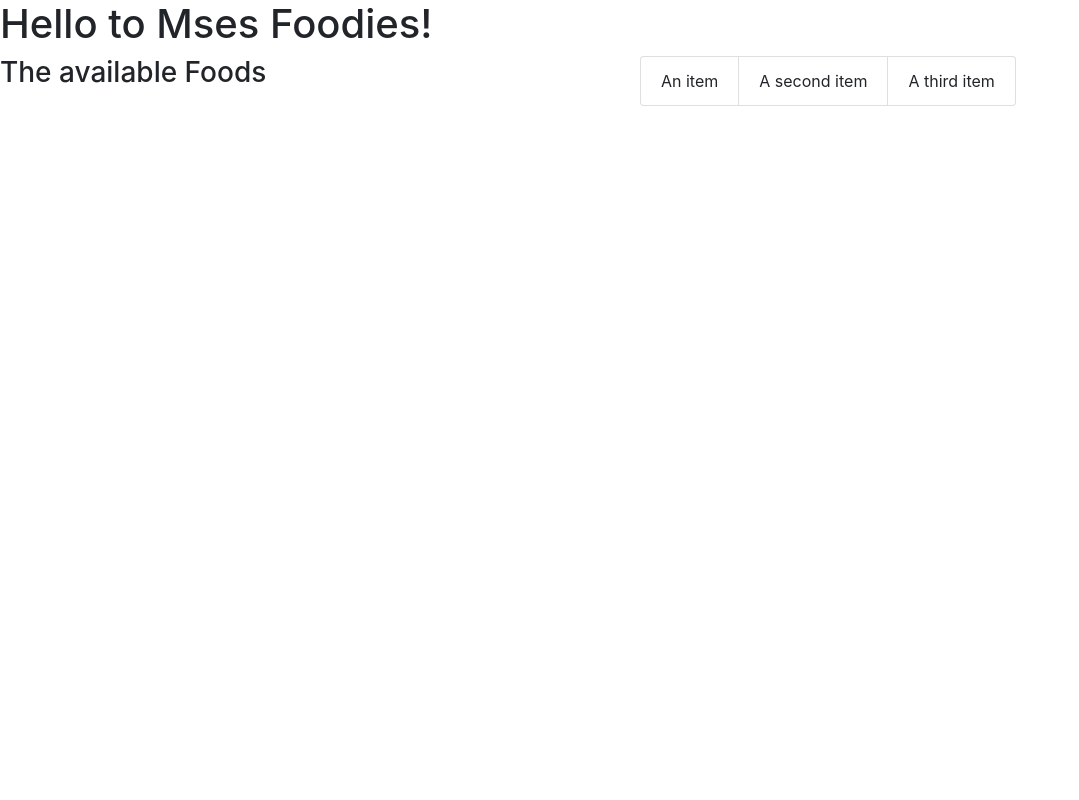
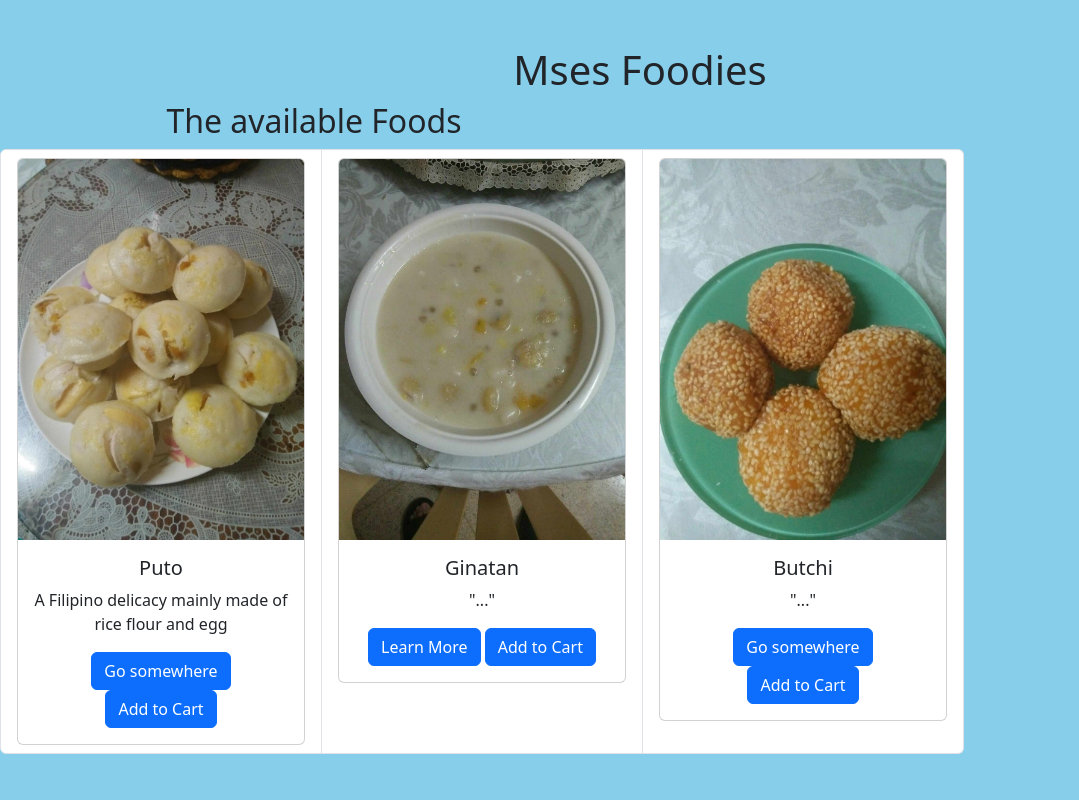
Before and after one commit to ledanken/mses-foodies, a Django app: page / in a window 1280 px wide. Shown: the whole page, without its empty margins (0-1079 px from the left). Run offline with Django 3.2, Linux system fonts and the light colour scheme.

Commit message:
Modify content, base.html, settings and urls

```diff
--- a/Mses_Foodies/settings.py
+++ b/Mses_Foodies/settings.py
@@ -149,6 +149,12 @@ USE_TZ = True
 # https://docs.djangoproject.com/en/3.2/howto/static-files/
 
 STATIC_URL = '/static/'
+STATICFILES_DIRS = (
+    os.path.join(BASE_DIR, 'static'),
+)
+
+MEDIA_URL = '/media/'
+MEDIA_ROOT = os.path.join(BASE_DIR, 'media')
 
 # Default primary key field type
 # https://docs.djangoproject.com/en/3.2/ref/settings/#default-auto-field
--- a/Mses_Foodies/urls.py
+++ b/Mses_Foodies/urls.py
@@ -15,9 +15,11 @@ Including another URLconf
 """
 from django.contrib import admin
 from django.urls import path, include
+from django.conf import settings
+from django.conf.urls.static import static
 
 urlpatterns = [
     path('admin/', admin.site.urls),
     path('accounts/', include('allauth.urls')),
     path('', include('mses_foodies_home.urls')),
-]
+] + static(settings.MEDIA_URL, document_root=settings.MEDIA_ROOT)
--- a/mses_foodies_home/templates/home/index.html
+++ b/mses_foodies_home/templates/home/index.html
@@ -1,27 +1,47 @@
 {% extends "base.html" %}
 {% load static %}
-
-{% block mainpage_header %}
-    <div class="container header-container">
-        <div class="row">
-            <div class="col">
-
-            </div>
-        </div>
-    </div>
-{% endblock %}
 
 {% block body_content %}
     <div class="flex-container h=100">
         <div class="row h=100">
             <div class="col-3 col-md-6 my=auto">
-                <h3>The available Foods<h3>
+                <h2>The available Foods<h2>
             </div>
             <div>
               <ul class="list-group list-group-horizontal-sm">
-                <li class="list-group-item">An item</li>
-                <li class="list-group-item">A second item</li>
-                <li class="list-group-item">A third item</li>
+                <li class="list-group-item">
+                    <div class="card" style="width: 18rem;">
+                        <img src="/../media/Puto.jpg" class="card-img-top" alt="Puto">
+                        <div class="card-body">
+                          <h5 class="card-title">Puto</h5>
+                          <p class="card-text">A Filipino delicacy mainly made of rice flour and egg</p>
+                          <a href="#" class="btn btn-primary">Go somewhere</a>
+                          <a href="#" class="btn btn-primary">Add to Cart</a>
+                        </div>
+                    </div>
+                </li>
+                <li class="list-group-item">
+                    <div class="card" style="width: 18rem;">
+                        <img src="/../media/Ginatan.jpg" class="card-img-top" alt="...">
+                        <div class="card-body">
+                          <h5 class="card-title">Ginatan</h5>
+                          <p class="card-text">"..."</p>
+                          <a href="#" class="btn btn-primary">Learn More</a>
+                          <a href="#" class="btn btn-primary">Add to Cart</a>
+                        </div>
+                    </div>
+                </li>
+                <li class="list-group-item">
+                    <div class="card" style="width: 18rem;">
+                        <img src="/../media/Butchi.jpg" class="card-img-top" alt="...">
+                        <div class="card-body">
+                          <h5 class="card-title">Butchi</h5>
+                          <p class="card-text">"..."</p>
+                          <a href="#" class="btn btn-primary">Go somewhere</a>
+                          <a href="#" class="btn btn-primary">Add to Cart</a>
+                        </div>
+                    </div>
+                </li>
               </ul>
             </div>
         </div>
--- a/mses_foodies_home/urls.py
+++ b/mses_foodies_home/urls.py
@@ -5,5 +5,5 @@ from django.urls import path
 from . import views
 
 urlpatterns = [
-    path('', views.index, name='mes_foodies_home'),
+    path('', views.index, name='mses_foodies_home'),
 ]
--- /dev/null
+++ b/static/css/base.css
@@ -0,0 +1,8 @@
+body{
+    background-color:skyblue;
+    text-align: center;
+    display: flex;
+    flex-direction: column;
+    justify-content: center;
+    min-height: 100vh;
+}
--- a/templates/base.html
+++ b/templates/base.html
@@ -10,8 +10,9 @@
     {% endblock %}
 
     {% block maincss %}
-        <link rel="stylesheet" href="https://cdn.jsdelivr.net/npm/bootstrap@4.6.2/dist/css/bootstrap.min.css" integrity="sha384-xOolHFLEh07PJGoPkLv1IbcEPTNtaed2xpHsD9ESMhqIYd0nLMwNLD69Npy4HI+N" crossorigin="anonymous">
-
+      <link rel="stylesheet" href="https://cdn.jsdelivr.net/npm/bootstrap@4.6.2/dist/css/bootstrap.min.css" integrity="sha384-xOolHFLEh07PJGoPkLv1IbcEPTNtaed2xpHsD9ESMhqIYd0nLMwNLD69Npy4HI+N" crossorigin="anonymous">
+      <link href="https://cdn.jsdelivr.net/npm/bootstrap@5.3.3/dist/css/bootstrap.min.css" rel="stylesheet" integrity="sha384-QWTKZyjpPEjISv5WaRU9OFeRpok6YctnYmDr5pNlyT2bRjXh0JMhjY6hW+ALEwIH" crossorigin="anonymous">
+      <link rel="stylesheet" href="{% static 'css/base.css' %}"
     {% endblock %}
 
     {% block addtionalcss %}
@@ -20,23 +21,21 @@
     {% block mainjs %}
         <script src="https://cdn.jsdelivr.net/npm/jquery@3.5.1/dist/jquery.min.js" integrity="sha256-9/aliU8dGd2tb6OSsuzixeV4y/faTqgFtohetphbbj0=" crossorigin="anonymous"></script>
         <script src="https://cdn.jsdelivr.net/npm/bootstrap@4.6.2/dist/js/bootstrap.bundle.min.js" integrity="sha384-Fy6S3B9q64WdZWQUiU+q4/2Lc9npb8tCaSX9FK7E8HnRr0Jz8D6OP9dO5Vg3Q9ct" crossorigin="anonymous"></script>
+        <script src="https://cdn.jsdelivr.net/npm/bootstrap@5.3.3/dist/js/bootstrap.bundle.min.js" integrity="sha384-YvpcrYf0tY3lHB60NNkmXc5s9fDVZLESaAA55NDzOxhy9GkcIdslK1eN7N6jIeHz" crossorigin="anonymous"></script>
     {% endblock %}
 
     {% block additionaljs %}
     {% endblock %}
 
-    <title>MSES FOODIES {% block addtional_title%}{% endblock %}</title>
+    <title>Mses Foodies {% block addtional_title%}{% endblock %}</title>
 
   </head>
   <body>
-    <h1>Hello to Mses Foodies!</h1>
-
     {% block mainpage_header %}
-      <div class="row">
+     <div class="row">
         <div class="col-12 col=lg-4 my=auto py=1 py=lg-0 text=center text=lg-center">
-          <a href="{% url 'home' %}" class="nav-link main-logo-link"><h1>Mses Foodies<y/h1></a>
+          <a href="{% url 'mses_foodies_home' %}" class="nav-link main-logo-link"><h1>Mses Foodies</h1></a>
       </div>
-
     {% endblock %}
 
     {% block mainpage_navi %}
```
Also changed, not shown: media/Butchi-Logo.jpg (added), media/Butchi.jpg (added), media/Ginatan.jpg (added), media/Puto.jpg (added).
